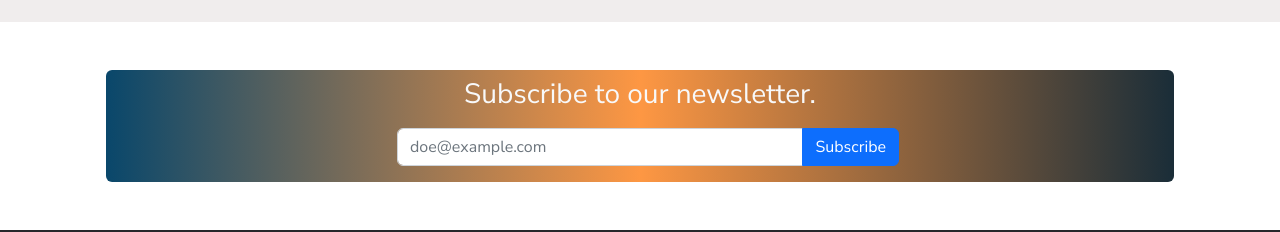
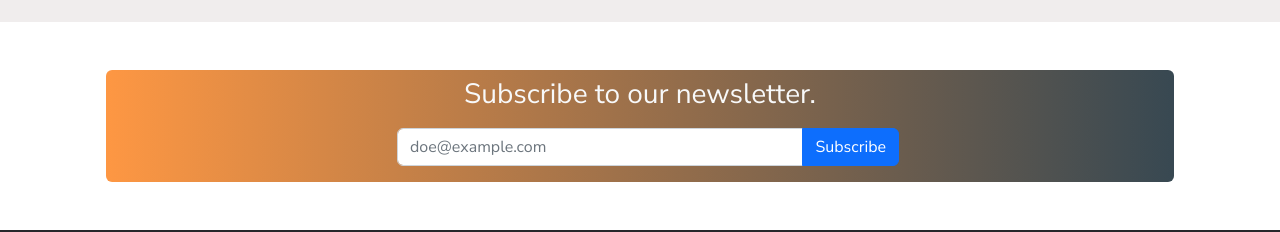
Before and after one commit to ndiranguW/weigo-web, a React (Create React App) app: page / in a window 1280 px wide. Shown: the part 1149-1381 px from the top of the page. Built offline with nearby package versions, Linux system fonts and the light colour scheme; no server answers.

Commit message:
ch: change newslletter request form color

```diff
--- a/src/styles/pages.css
+++ b/src/styles/pages.css
@@ -59,7 +59,7 @@
 }
 
 .contact-form {
-  background: linear-gradient(to right, #09476b, #fd7d14cc, #1a2d38);
+  background: linear-gradient(to right, #fd7d14cc, #1a2d38de);
 }
 /* homepage end */
 
```
